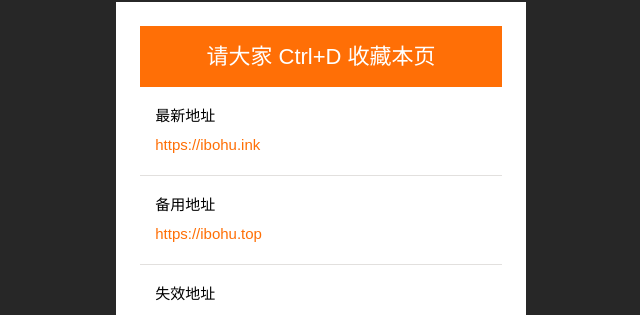
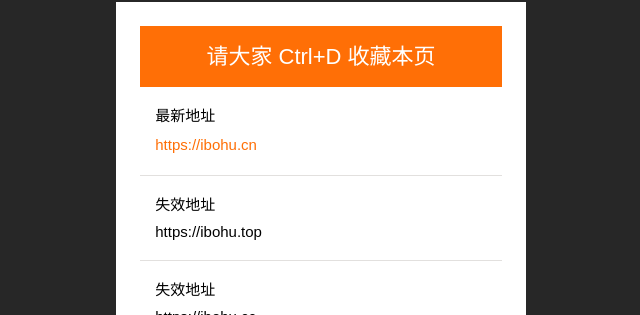
Before and after one commit to bin668/dizhi, a plain HTML site: page index.html in a window 1280 px wide. Shown: the part 146-461 px from the top of the page, without its empty margins (319-959 px from the left). Drawn offline with Linux system fonts and the light colour scheme.

Commit message:
update index.html.
Signed-off-by: 胡家小子 <admin@boyhu.cn>

```diff
--- a/index.html
+++ b/index.html
@@ -16,8 +16,8 @@
     <div class="content-top">
       <h2>请大家 Ctrl+D 收藏本页</h2>
       <ul>
-        <li> 最新地址 <a href="https://ibohu.ink" target="_blank"><i>https://ibohu.ink</i></a></li>
-        <li> 备用地址 <a href="https://ibohu.top" target="_blank"><i>https://ibohu.top</i></a></li>
+        <li> 最新地址 <a href="https://ibohu.cn" target="_blank"><i>https://ibohu.cn</i></a></li>
+        <li> 失效地址 <br><i>https://ibohu.top</i></li>
         <li> 失效地址 <br><i>https://ibohu.cc</i></li>
         <li> <span>注意：请使用国际浏览器访问伯虎网（如火狐、谷歌浏览器等），因某些浏览器恶意拦截域名导致无法打开网站。</span></li>
         <li> 伯虎网永久地址发布页 <a href="https://iboyhu.gitee.io" target="_blank"><i>https://iboyhu.gitee.io</i></a> </span>记住以上地址，永久有效！</span></li>
```
